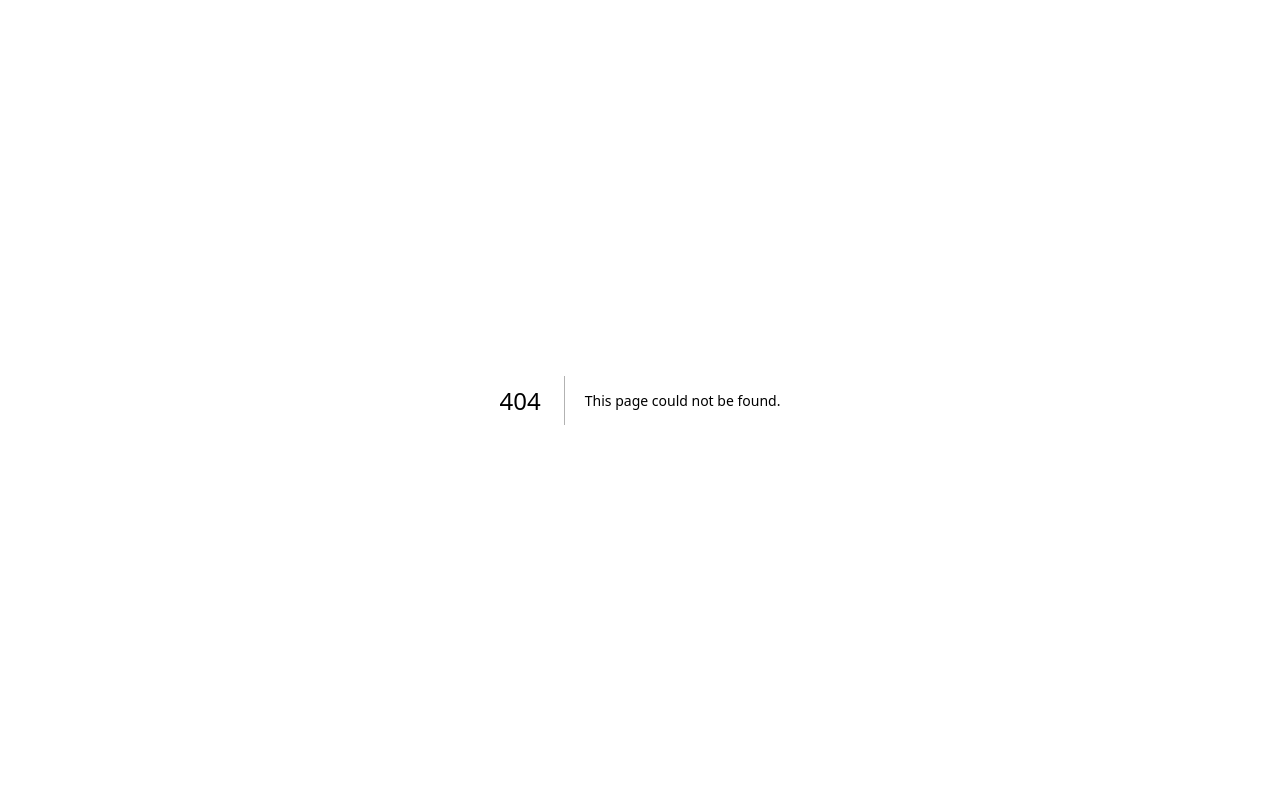
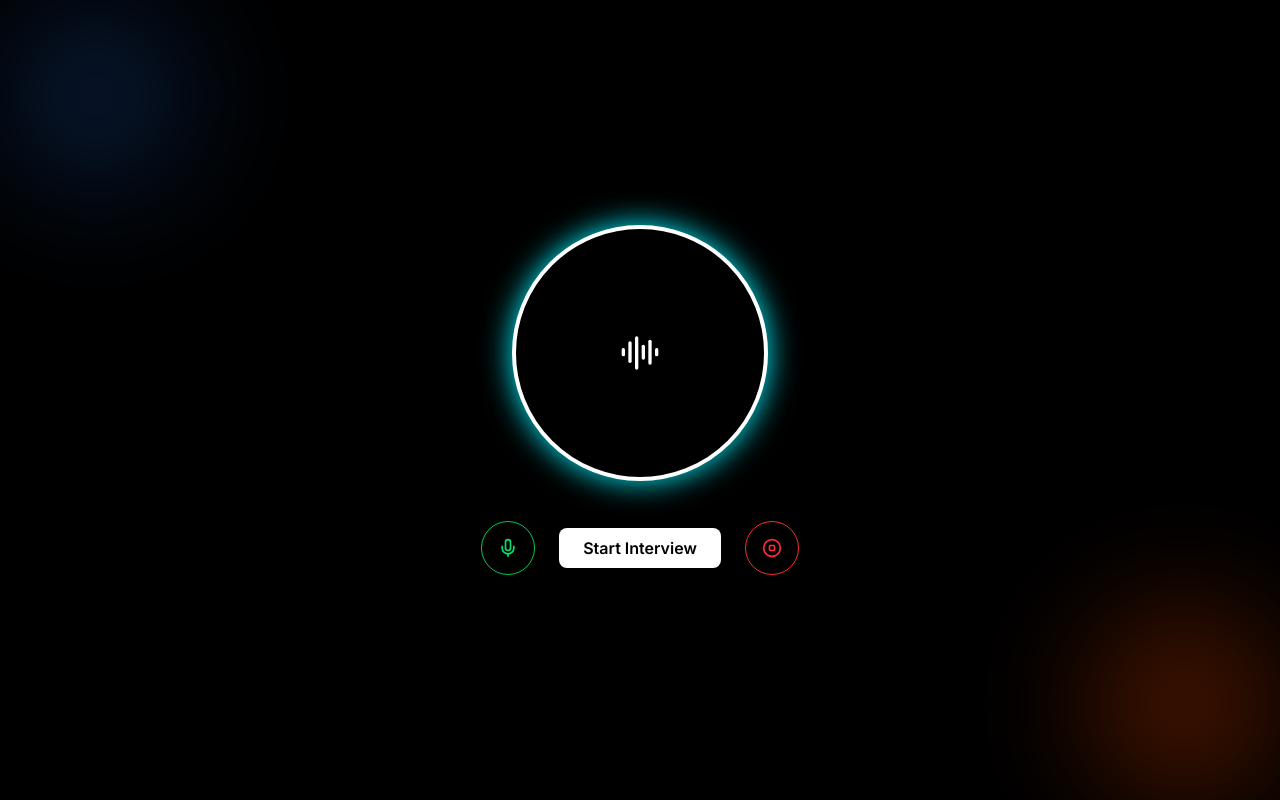
Before and after one commit to kumar2aman/prepai, a Next.js app in the folder apps/frontend/: page /chat in a window 1280 px wide. Before the commit this address had no page. Built offline with nearby package versions, Linux system fonts and the light colour scheme; a web font is replaced by a local one.

Commit message:
added voice-interview endpoint

```diff
--- a/apps/frontend/src/app/chat/index.tsx
+++ /dev/null
@@ -1,10 +0,0 @@
-import Chat from '@/components/chat'
-import React from 'react'
-
-function Index() {
-  return (
-   <Chat/>
-  )
-}
-
-export default Index
--- /dev/null
+++ b/apps/frontend/src/app/chat/page.tsx
@@ -0,0 +1,11 @@
+import VoiceInterviewPage from '@/components/voice-interview'
+
+import React from 'react'
+
+function Page() {
+  return (
+   <VoiceInterviewPage/>
+  )
+}
+
+export default Page
--- a/apps/frontend/src/components/chat.tsx
+++ /dev/null
@@ -1,9 +0,0 @@
-import React from 'react'
-
-function Chat() {
-  return (
-    <div>chat</div>
-  )
-}
-
-export default Chat
--- /dev/null
+++ b/apps/frontend/src/components/voice-interview.tsx
@@ -0,0 +1,89 @@
+'use client';
+
+import { getEphemeralToken } from '@/app/lib/ephemeralToken';
+import { startGeminiSession } from '@/app/lib/geminiLiveService';
+import { recordAudioAndConvert } from '@/app/lib/mediaRecorder';
+import { AudioLines, Mic, StopCircle } from 'lucide-react';
+import { useRef, useState } from 'react';
+
+
+export default function VoiceInterviewPage() {
+  const [status, setStatus] = useState("");
+   const sessionRef = useRef<any>(null);
+
+   async function handleStartSession() {
+     const token = await getEphemeralToken();
+     if (!token) {
+       setStatus("⚠️ Failed to get ephemeral token.");
+       return;
+     }
+     const session = await startGeminiSession(token, setStatus);
+     if(!session) {
+       setStatus("⚠️ Failed to start Gemini session.");
+       return;
+     }
+     sessionRef.current =  session;
+   }
+
+   async function handleStartRecording() {
+     if (!sessionRef.current) {
+       setStatus("⚠️ Please start a Gemini session first.");
+       return;
+     }
+     setStatus("🎙️ Recording...");
+     const base64Pcm = await recordAudioAndConvert();
+     if (base64Pcm) {
+       setStatus("✅ Converted! Sending to Gemini...");
+       sessionRef.current.sendRealtimeInput({
+         audio: {
+           data: base64Pcm,
+           mimeType: "audio/pcm;rate=16000",
+         },
+       });
+     } else {
+       setStatus("❌ Audio conversion failed.");
+     }
+   }
+
+  return (
+    <main className="min-h-screen bg-black flex flex-col items-center justify-center text-white relative overflow-hidden">
+      {/* Glowing Circle */}
+      <div className="relative w-64 h-64 rounded-full flex items-center justify-center bg-black border-4 border-white shadow-[0_0_30px_#00f2fe]">
+        {/* Sound Wave Icon */}
+        <AudioLines  className="w-10 h-10  border-white" />
+
+     </div>
+
+      {/* Controls */}
+      <div className="mt-10 flex gap-6 items-center">
+        {/* Mic Button */}
+        <button
+          onClick={handleStartRecording}
+          className="p-4 rounded-full border border-green-500 text-green-400 hover:bg-green-900 transition-all"
+        >
+          <Mic size={20} />
+        </button>
+
+        {/* Start/Stop Button */}
+        <button
+          onClick={handleStartSession}
+          className="bg-white text-black font-semibold py-2 px-6 rounded-lg shadow-md hover:shadow-xl transition"
+        >
+          Start Interview
+        </button>
+
+        {/* Stop Button */}
+        <button
+
+          className="p-4 rounded-full border border-red-500 text-red-500 hover:bg-red-900 transition-all"
+        >
+          <StopCircle size={20} />
+        </button>
+      </div>
+
+      {/* Background Accent Light */}
+      <div className="absolute bottom-0 right-0 w-48 h-48 bg-orange-600 blur-3xl opacity-30 rounded-full z-0" />
+      <div className="absolute top-0 left-0 w-48 h-48 bg-blue-500 blur-3xl opacity-20 rounded-full z-0" />
+    </main>
+  );
+}
```
